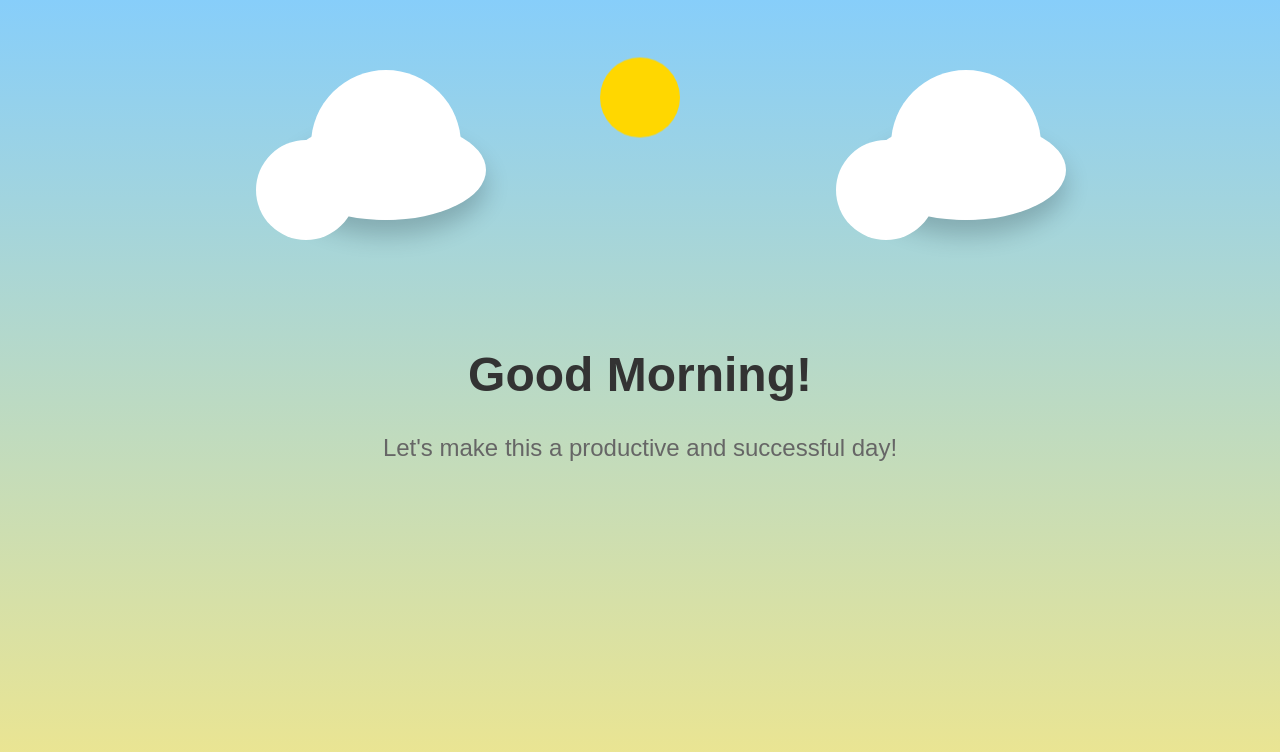
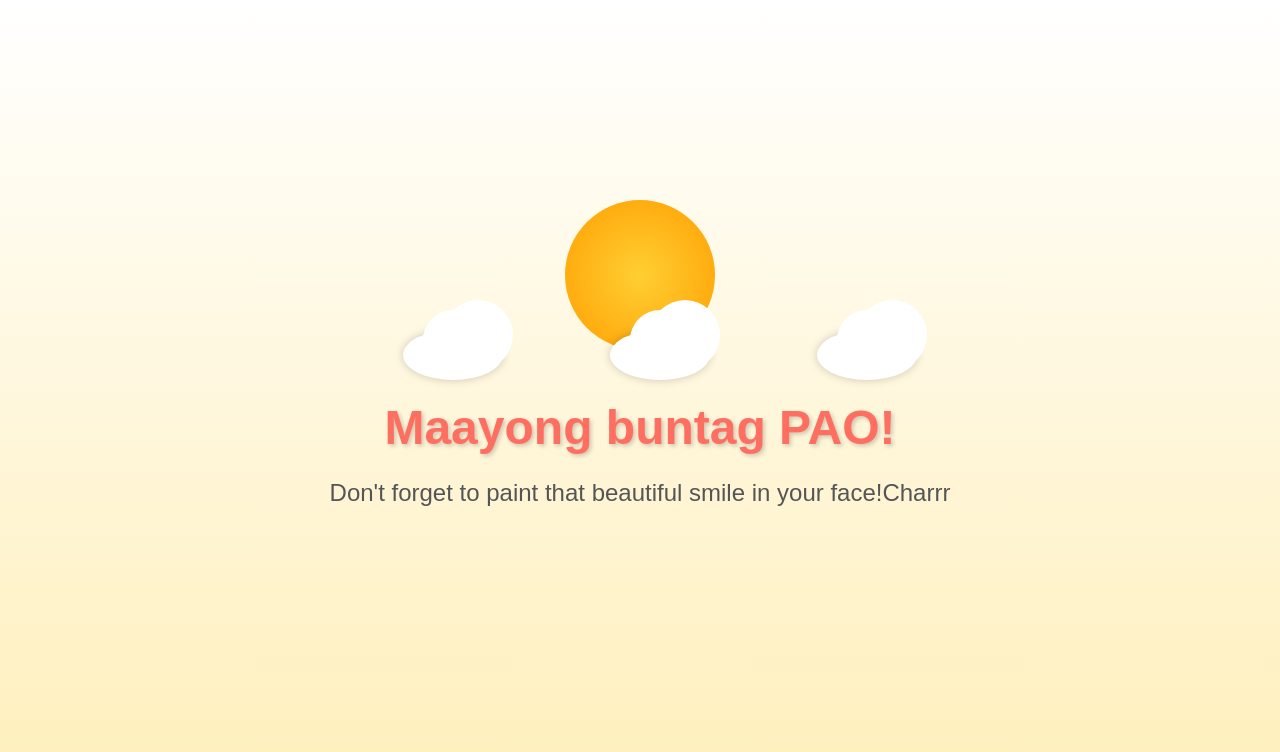
Before and after one commit to lrenzo740/greetings, a plain HTML site: page index.html in a window 1280 px wide. Drawn offline with Linux system fonts and the light colour scheme.

Commit message:
Update index.html

```diff
--- a/index.html
+++ b/index.html
@@ -3,114 +3,105 @@
 <head>
     <meta charset="UTF-8">
     <meta name="viewport" content="width=device-width, initial-scale=1.0">
-    <title>Greeting Before Work</title>
+    <title>Good Morning Greeting</title>
     <style>
         body {
             margin: 0;
             padding: 0;
+            background: linear-gradient(to top, #ffefba, #ffffff);
+            font-family: 'Poppins', sans-serif;
             display: flex;
             justify-content: center;
             align-items: center;
             height: 100vh;
-            font-family: 'Arial', sans-serif;
-            background: linear-gradient(to bottom, #87CEFA, #F0E68C);
             overflow: hidden;
+        }
+
+        .greeting-container {
+            text-align: center;
             position: relative;
         }
 
-        .container {
-            text-align: center;
-            position: relative;
-            z-index: 2;
+        .sun {
+            width: 150px;
+            height: 150px;
+            background: radial-gradient(circle, #ffcf33, #ff9e00);
+            border-radius: 50%;
+            position: absolute;
+            top: -50px;
+            left: 50%;
+            transform: translateX(-50%);
+            animation: sunrise 5s infinite alternate;
         }
 
-        .greeting {
-            font-size: 3rem;
-            color: #333;
-            animation: fadeIn 2s ease-in-out;
-        }
-
-        .message {
-            font-size: 1.5rem;
-            color: #666;
-            animation: fadeIn 3s ease-in-out;
-        }
-
-        .sun {
-            position: absolute;
-            top: 50px;
-            left: 50%;
-            width: 80px;
-            height: 80px;
-            margin-left: -40px;
-            background: #FFD700;
-            border-radius: 50%;
-            animation: sunBounce 4s ease-in-out infinite;
-            z-index: 1;
+        .clouds {
+            position: relative;
+            display: flex;
+            justify-content: space-around;
+            margin-top: 60px;
         }
 
         .cloud {
-            position: absolute;
-            top: 120px;
-            width: 200px;
-            height: 100px;
-            background: #FFF;
+            width: 100px;
+            height: 50px;
+            background: #ffffff;
             border-radius: 50%;
-            box-shadow: 0 15px 25px rgba(0, 0, 0, 0.2);
-            animation: floatCloud 10s ease-in-out infinite;
-            z-index: 1;
-        }
-
-        .cloud.left {
-            left: 20%;
-            animation-delay: 0s;
-        }
-
-        .cloud.right {
-            left: 70%;
-            animation-delay: 5s;
+            box-shadow: 0 0 10px rgba(0, 0, 0, 0.2);
+            position: relative;
+            animation: float 10s infinite ease-in-out;
         }
 
         .cloud::before,
         .cloud::after {
             content: '';
             position: absolute;
-            background: #FFF;
+            background: #ffffff;
             border-radius: 50%;
         }
 
         .cloud::before {
-            width: 150px;
-            height: 150px;
-            top: -50px;
-            left: 25px;
+            width: 60px;
+            height: 60px;
+            top: -20px;
+            left: 20px;
         }
 
         .cloud::after {
-            width: 100px;
-            height: 100px;
-            top: 20px;
-            left: -30px;
+            width: 70px;
+            height: 70px;
+            top: -30px;
+            left: 40px;
         }
 
-        @keyframes sunBounce {
-            0%, 100% {
-                transform: translateY(0);
+        .greeting-text {
+            font-size: 3rem;
+            color: #ff6f61;
+            margin: 20px 0;
+            text-shadow: 2px 2px 4px rgba(0, 0, 0, 0.2);
+            animation: fadeIn 3s ease-in-out;
+        }
+
+        .subtext {
+            font-size: 1.5rem;
+            color: #555;
+            animation: fadeIn 4s ease-in-out;
+        }
+
+        @keyframes sunrise {
+            0% {
+                transform: translateX(-50%) translateY(0);
             }
-            50% {
-                transform: translateY(15px);
+            100% {
+                transform: translateX(-50%) translateY(-20px);
             }
         }
 
-        @keyframes floatCloud {
-            0% {
-                transform: translateX(-30px);
+        @keyframes float {
+            0%, 100% {
+                transform: translateX(0);
             }
             50% {
-                transform: translateX(30px);
-            }
-            100% {
-                transform: translateX(-30px);
+                transform: translateX(20px);
             }
         }
 
@@ -125,12 +116,27 @@
     </style>
 </head>
 <body>
-    <div class="sun"></div>
-    <div class="cloud left"></div>
-    <div class="cloud right"></div>
-    <div class="container">
-        <h1 class="greeting">Good Morning!</h1>
-        <p class="message">Let's make this a productive and successful day!</p>
+    <div class="greeting-container">
+        <div class="sun"></div>
+        <div class="clouds">
+            <div class="cloud"></div>
+            <div class="cloud"></div>
+            <div class="cloud"></div>
+        </div>
+        <h1 class="greeting-text">Maayong buntag PAO!</h1>
+        <p class="subtext">Don't forget to paint that beautiful smile in your face!Charrr</p>
     </div>
+    <script>
+        // Add interactive effects, like a sparkle or glow when text is hovered.
+        const greetingText = document.querySelector('.greeting-text');
+
+        greetingText.addEventListener('mouseover', () => {
+            greetingText.style.textShadow = "0 0 20px #ffcf33, 0 0 40px #ff9e00";
+        });
+
+        greetingText.addEventListener('mouseout', () => {
+            greetingText.style.textShadow = "2px 2px 4px rgba(0, 0, 0, 0.2)";
+        });
+    </script>
 </body>
 </html>
```
